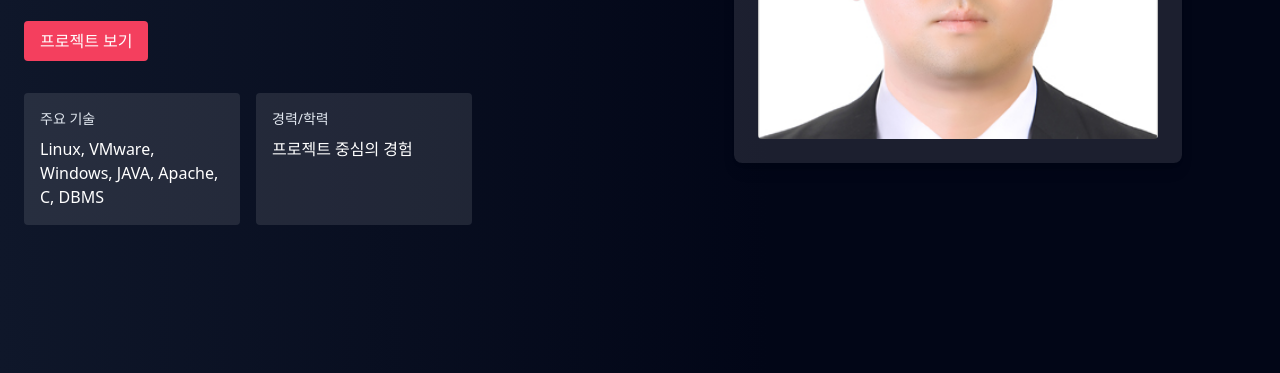
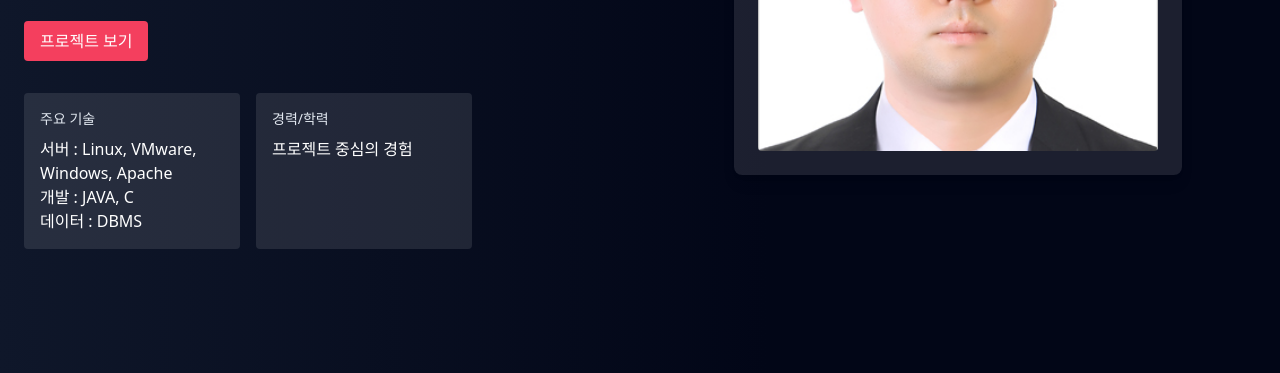
Before and after one commit to dece1225/portfolio, a plain HTML site: page index.html in a window 1280 px wide. Shown: the part 427-800 px from the top of the page. Drawn offline with nearby package versions, Linux system fonts and the light colour scheme.

Commit message:
주요 기술 수정

```diff
--- a/index.html
+++ b/index.html
@@ -43,7 +43,7 @@
           <div class="mt-8 grid grid-cols-2 gap-4 max-w-md">
             <div class="bg-white/10 rounded p-4">
               <div class="text-sm text-slate-200">주요 기술</div>
-              <div class="mt-2 font-medium">Linux, VMware, Windows, JAVA, Apache, C, DBMS</div>
+              <div class="mt-2 font-medium">서버 : Linux, VMware, Windows, Apache<br> 개발 : JAVA, C<br> 데이터 : DBMS<br></div>
             </div>
             <div class="bg-white/10 rounded p-4">
               <div class="text-sm text-slate-200">경력/학력</div>
```
